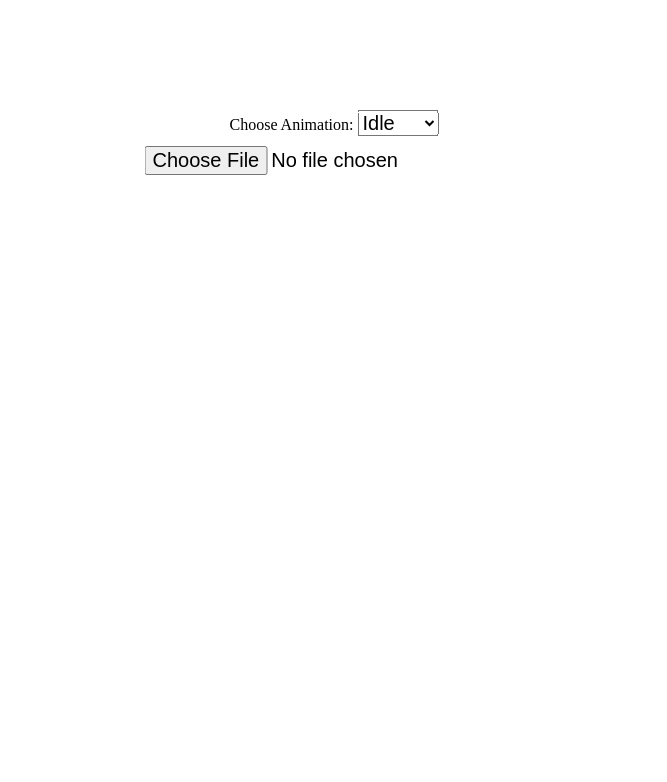
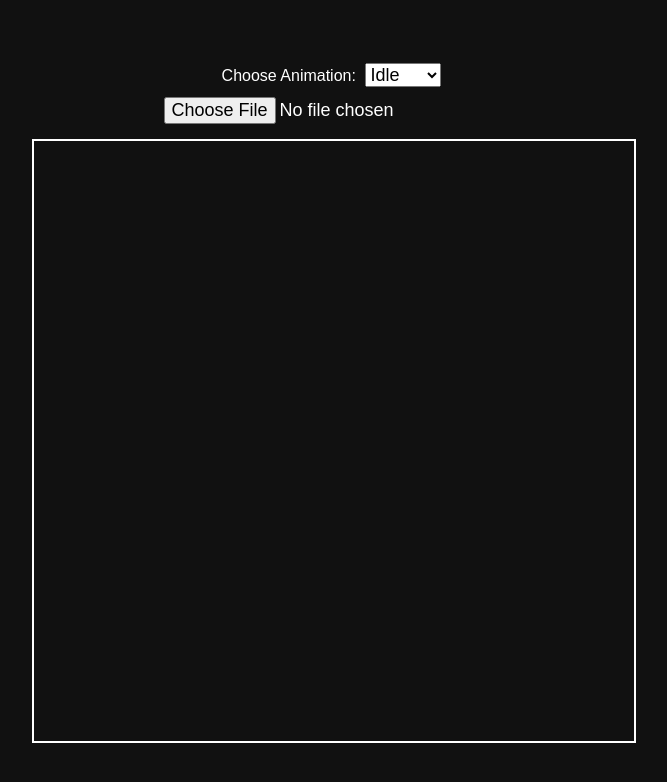
Before and after one commit to EDUIM9839/Create-gif-animation-, a plain HTML site: page index.html in a window 1280 px wide. Shown: the whole page, without its empty margins (306-973 px from the left). Drawn offline with Linux system fonts and the light colour scheme.

Commit message:
Update index.html

```diff
--- a/index.html
+++ b/index.html
@@ -2,32 +2,37 @@
 <html lang="en">
 <head>
   <meta charset="UTF-8" />
-  <title>Custom Sprite Animation</title>
+  <title>Sprite Sheet Animation</title>
   <style>
-    #canvas1 {
-      position: absolute;
-      top: 50%;
-      left: 50%;
-      transform: translate(-50%, -50%);
-      width: 600px;
-      height: 600px;
+    body {
+      margin: 0;
+      background: #111;
+      color: white;
+      font-family: sans-serif;
+      display: flex;
+      flex-direction: column;
+      align-items: center;
+      justify-content: center;
+      height: 100vh;
     }
+
+    canvas {
+      border: 2px solid white;
+      margin-top: 10px;
+    }
+
     .controls {
-      position: absolute;
-      z-index: 10;
-      top: 100px;
-      left: 50%;
-      transform: translateX(-50%);
       text-align: center;
     }
-    .controls select, .controls input {
-      font-size: 20px;
-      margin-top: 10px;
+
+    select, input {
+      font-size: 18px;
+      margin: 5px;
     }
   </style>
 </head>
 <body>
-<canvas id="canvas1"></canvas>
+
   <div class="controls">
     <label for="animations">Choose Animation:</label>
     <select id="animations">
@@ -41,24 +46,20 @@
       <option value="bite">Bite</option>
       <option value="ko">KO</option>
       <option value="gethit">Get hit</option>
-  </select><br>
-  <input type="file" id="imageUpload" accept="image/*" />
+    </select>
+    <br>
+    <input type="file" id="upload" accept="image/*" />
   </div>
 
+  <canvas id="canvas1" width="600" height="600"></canvas>
+
   <script>
-let playerState = "idle";
-const dropdown = document.getElementById("animations");
-dropdown.addEventListener("change", e => {
-  playerState = e.target.value;
-});
-
     const canvas = document.getElementById("canvas1");
     const ctx = canvas.getContext("2d");
-const CANVAS_WIDTH = canvas.width = 600;
-const CANVAS_HEIGHT = canvas.height = 600;
+    const dropdown = document.getElementById("animations");
+    const upload = document.getElementById("upload");
 
-const playerImage = new Image();
-playerImage.src = "https://www.frankslaboratory.co.uk/downloads/shadow_dog.png";
+    let playerState = "idle";
 
     const animationStates = [
       { name: "idle", frames: 7 },
@@ -70,14 +71,27 @@ const animationStates = [
       { name: "roll", frames: 7 },
       { name: "bite", frames: 7 },
       { name: "ko", frames: 12 },
-  { name: "gethit", frames: 4 }
+      { name: "gethit", frames: 4 },
     ];
 
-let spriteAnimations = {};
+    dropdown.addEventListener("change", (e) => {
+      playerState = e.target.value;
+    });
+
     let spriteWidth = 575;
     let spriteHeight = 523;
+    let spriteAnimations = {};
+    let gameFrame = 0;
+    const staggerFrames = 5;
 
-function buildSpriteAnimation() {
+    const playerImage = new Image();
+    playerImage.src = "https://www.frankslaboratory.co.uk/downloads/shadow_dog.png";
+
+    function buildAnimationsFromImage(img) {
+      const maxFrames = Math.max(...animationStates.map(a => a.frames));
+      spriteWidth = img.width / maxFrames;
+      spriteHeight = img.height / animationStates.length;
+
       spriteAnimations = {};
       animationStates.forEach((state, index) => {
         let frames = { loc: [] };
@@ -92,12 +106,10 @@ function buildSpriteAnimation() {
     }
 
     playerImage.onload = () => {
-  spriteWidth = playerImage.width / Math.max(...animationStates.map(a => a.frames));
-  spriteHeight = playerImage.height / animationStates.length;
-  buildSpriteAnimation();
+      buildAnimationsFromImage(playerImage);
     };
 
-document.getElementById("imageUpload").addEventListener("change", function (e) {
+    upload.addEventListener("change", function (e) {
       const file = e.target.files[0];
       if (file) {
         const reader = new FileReader();
@@ -108,25 +120,33 @@ document.getElementById("imageUpload").addEventListener("change", function (e) {
       }
     });
 
-let gameFrame = 0;
-const staggerFrames = 5;
+    function animate() {
+      ctx.clearRect(0, 0, canvas.width, canvas.height);
 
-function animate() {
-  ctx.clearRect(0, 0, CANVAS_WIDTH, CANVAS_HEIGHT);
-  const position = Math.floor(gameFrame / staggerFrames) % spriteAnimations[playerState].loc.length;
-  const frameX = spriteAnimations[playerState].loc[position].x;
-  const frameY = spriteAnimations[playerState].loc[position].y;
+      let position = Math.floor(gameFrame / staggerFrames) %
+        spriteAnimations[playerState].loc.length;
+
+      let frameX = spriteAnimations[playerState].loc[position].x;
+      let frameY = spriteAnimations[playerState].loc[position].y;
 
       ctx.drawImage(
         playerImage,
-    frameX, frameY, spriteWidth, spriteHeight,
-    0, 0, spriteWidth, spriteHeight
+        frameX,
+        frameY,
+        spriteWidth,
+        spriteHeight,
+        0,
+        0,
+        spriteWidth,
+        spriteHeight
       );
 
       gameFrame++;
       requestAnimationFrame(animate);
     }
+
     animate();
   </script>
+
 </body>
 </html>
```
Lines whose indentation alone changed are shown as unchanged.
